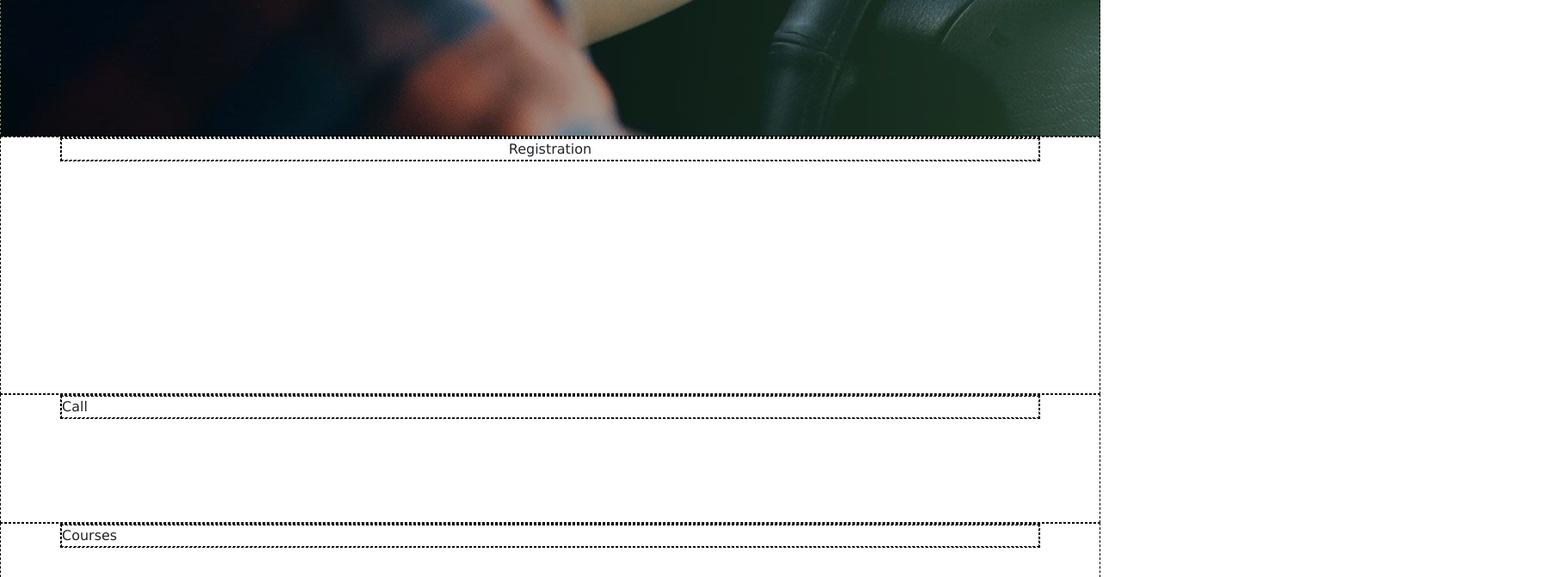
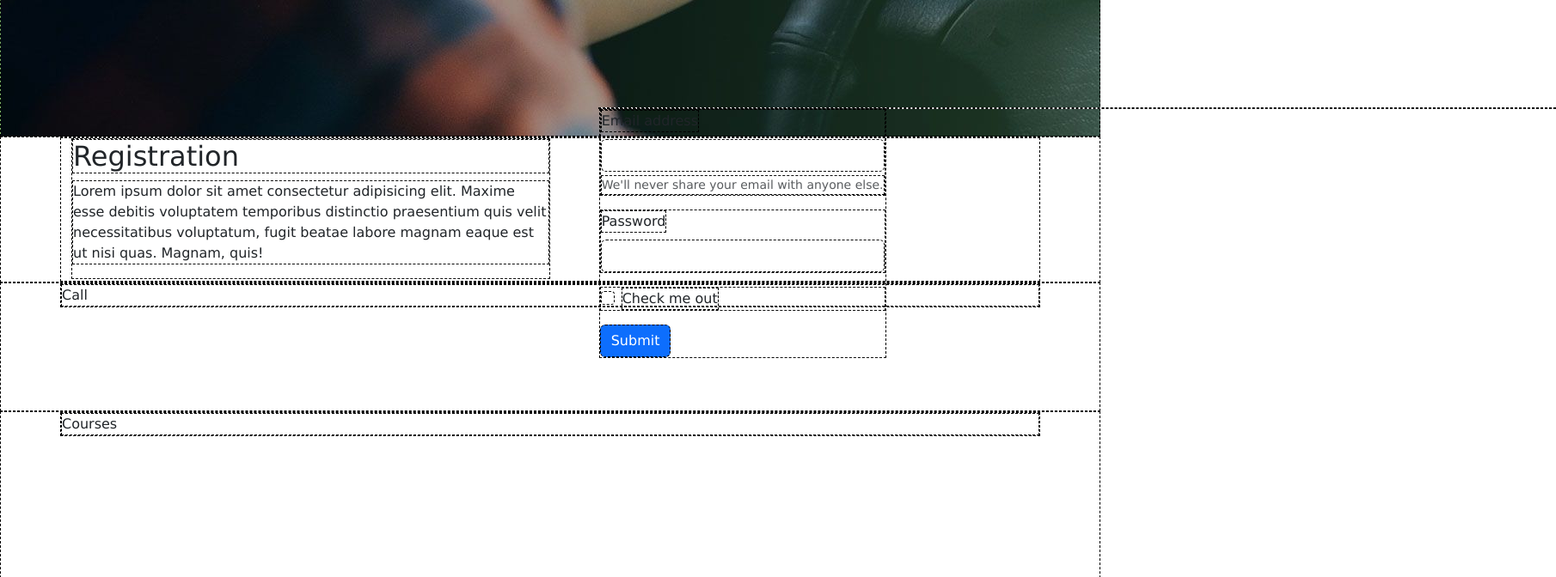
Before and after one commit to mattemutti/proj-html-vuejs, a Vue app: page / in a window 1280 px wide. Shown: the part 680-1352 px from the top of the page at 86% size, 1810 px wide, since content can reach past the window. Built offline with nearby package versions, Linux system fonts and the light colour scheme.

Commit message:
update registration section

```diff
--- a/src/assets/scss/style.scss
+++ b/src/assets/scss/style.scss
@@ -15,8 +15,7 @@
 	border: 1px dashed black;
 }
 
-.debug .registration,
-.courses,
+.debug .courses,
 .rate,
 .instructors,
 .testimonials,
@@ -32,6 +31,7 @@
 
 
 /***********************************************************************************/
+/* Button on All page Left */
 
 .demos,
 .on_sale {
@@ -42,7 +42,7 @@
 	color: $dark;
 	height: 70px;
 	width: 70px;
-
+	box-shadow: 10px 5px 5px $bg_header-footer;
 
 	& i {
 		font-size: 25px;
@@ -117,6 +117,15 @@ main {
 
 	}
 
+	.registration {
+
+		.form_registration {
+			background-color: $lighter;
+			left: 55%;
+			bottom: 200px;
+		}
+	}
+
 
 
 
--- a/src/components/AppMain.vue
+++ b/src/components/AppMain.vue
@@ -20,8 +20,30 @@ export default {
 
 		<section class="registration ">
 			<section class="container">
-				<div class="row justify-content-center ">
-					Registration
+				<div class="col-6">
+					<h2>Registration</h2>
+					<p>Lorem ipsum dolor sit amet consectetur adipisicing elit. Maxime esse debitis voluptatem
+						temporibus distinctio praesentium quis velit necessitatibus voluptatum, fugit beatae labore
+						magnam eaque est ut nisi quas. Magnam, quis!</p>
+				</div>
+				<div class="position-relative form_registration">
+					<form class=" position-absolute" action="">
+						<div class="mb-3">
+							<label for="exampleInputEmail1" class="form-label">Email address</label>
+							<input type="email" class="form-control" id="exampleInputEmail1"
+								aria-describedby="emailHelp">
+							<div id="emailHelp" class="form-text">We'll never share your email with anyone else.</div>
+						</div>
+						<div class="mb-3">
+							<label for="exampleInputPassword1" class="form-label">Password</label>
+							<input type="password" class="form-control" id="exampleInputPassword1">
+						</div>
+						<div class="mb-3 form-check">
+							<input type="checkbox" class="form-check-input" id="exampleCheck1">
+							<label class="form-check-label" for="exampleCheck1">Check me out</label>
+						</div>
+						<button type="submit" class="btn btn-primary">Submit</button>
+					</form>
 				</div>
 			</section>
 		</section>
```
